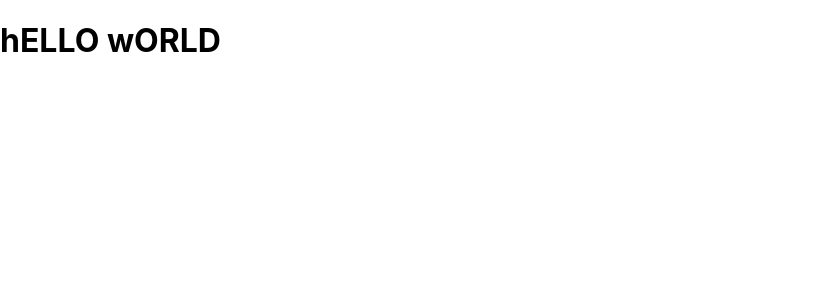
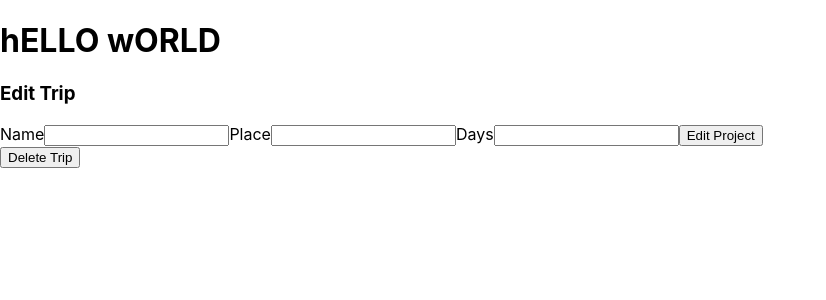
Before and after one commit to asephkhan/project_3_client, a React (Create React App) app: page /trips/edit/1 in a window 1280 px wide. Before the commit this address had no page. Shown: the top 300 px of the page, without its empty margins (0-826 px from the left). Built offline with nearby package versions, Linux system fonts and the light colour scheme; no server answers.

Commit message:
ade edit, detail pages

```diff
--- a/src/App.js
+++ b/src/App.js
@@ -1,5 +1,5 @@
 /* import "./App.css"; */
-/* import React from "react"; */
+ import React from "react";
  import { Routes, Route } from "react-router-dom";
 /* import Navbar from "./Components/Navbar/Navbar"; */
 import Pages from "./Pages/Pages";
--- /dev/null
+++ b/src/Components/AddForm/AddForm.jsx
@@ -0,0 +1,52 @@
+import axios from 'axios';
+import { React, useState } from 'react';
+
+function AddForm(props) {
+    const [name, setName] = useState('');
+    const [place, setPlace] = useState('');
+    const [days, setDays] = useState('')
+
+    const handleSubmit = (e) => {
+        e.preventDefault();
+
+
+      const body = { name, place, days };
+      console.log('yellow')
+      axios
+      .post(`${process.env.REACT_APP_API_URL}/trip`, body)
+      .then((response) => {
+        setName('');
+        setPlace('');
+        setDays('');
+        props.refreshTrips();
+      })
+      .catch((err) => console.log(err));
+
+    }
+  return (
+    <div>
+    <h2> Add Trip </h2>
+
+<form onSubmit={handleSubmit}>
+
+ <label htmlFor="name">Name</label>
+ <input type="text" onChange={(e) => setName(e.target.value)} />
+
+ <label htmlFor="place">Place</label>
+ <input type="text" onChange={(e) => setPlace(e.target.value)} />
+
+ <label htmlFor="days">Days</label>
+ <input type="text" onChange={(e) => setDays(e.target.value)} />
+
+
+
+<button type="submit">Add Trip</button>
+</form>
+
+
+
+    </div>
+  )
+
+  }
+export default AddForm;
--- /dev/null
+++ b/src/Pages/EditTrip/EditTrip.jsx
@@ -0,0 +1,78 @@
+import React, { useState, useEffect } from 'react';
+import axios from 'axios';
+import { useParams, useNavigate } from 'react-router-dom';
+
+function EditTrip() {
+  const [name, setName] = useState('');
+  const [place, setPlace] = useState('');
+  const [days, setDays] = useState('');
+
+
+  const { tripId } = useParams();
+
+  const navigate = useNavigate();
+
+  const deleteTrip = () => {
+    axios
+      .delete(`${process.env.REACT_APP_API_URL}/trips/${tripId}`)
+      .then(() => navigate('/trips'));
+  };
+
+  const fetchProject = async () => {
+    try {
+      let response = await axios.get(`${process.env.REACT_APP_API_URL}/trips/${tripId}`);
+      let { name, place, days } = response.data;
+      setName(name);
+      setPlace(place);
+      setDays(days);
+    } catch (error) {
+      console.log(error);
+    }
+  };
+
+  useEffect(() => {
+    fetchProject();
+  }, []);
+
+  const handleSubmit = (e) => {
+    e.preventDefault();
+
+    const body = { name, place, days };
+
+    axios
+      .put(`${process.env.REACT_APP_API_URL}/trips/${tripId}`, body)
+      .then((response) => {
+        setName('');
+        setPlace('');
+        setDays('');
+        navigate(`/trips/${tripId}`);
+      })
+      .catch((err) => console.log(err));
+  };
+
+  return (
+    <div>
+      <h3>Edit Trip</h3>
+      <form onSubmit={handleSubmit}>
+
+
+
+<label htmlFor="name">Name</label>
+<input type="text"  name="name" value={name} onChange={(e) => setName(e.target.value)} />
+
+<label htmlFor="place">Place</label>
+<input type="text" name="place" value={place} onChange={(e) => setPlace(e.target.value)} />
+
+<label htmlFor="days">Days</label>
+<input type="text" name="days" value={days} onChange={(e) => setDays(e.target.value)} />
+
+
+<button type="submit">Edit Project</button>
+      </form>
+
+      <button onClick={deleteTrip}> Delete Trip</button>
+    </div>
+  );
+}
+
+export default EditTrip;
--- a/src/Pages/Pages.jsx
+++ b/src/Pages/Pages.jsx
@@ -6,7 +6,9 @@ import { Routes, Route } from "react-router-dom";
 import IsAnon from "../Components/IsAnon/IsAnnon";
 import AllFlights from "../Components/AllFlights/AllFlights";
 import IsPrivate from "../Components/IsPrivate/IsPrivate";
-import FlightDetails from "./FlightDetails/FlightDetails";
+import EditTrip from "./EditTrip/EditTrip";
+import Trips from "./Trips/Trips";
+import TripDetails from "./TripDetails/TripDetails";
 function Pages() {
   return (
     <div>
@@ -16,22 +18,26 @@ function Pages() {
         <Route path="/" element={<Home />} />
         <Route path='/flights' element={<AllFlights />} />
 
-        <Route
-          path="/flights"
+         <Route
+          path="/trips"
           element={
             <IsPrivate>
-              <AllFlights/>
+              <Trips/>
             </IsPrivate>
           }
         />
-         <Route
-          path="/flights/:flightId"
+
+        <Route
+          path="/trips/:trip"
           element={
             <IsPrivate>
-              <FlightDetails/>
+              <TripDetails/>
             </IsPrivate>
           }
         />
+
+<Route path="/trips/edit/:tripId" element={<EditTrip />} />
+
         <Route path="/signup"element={
             <IsAnon>
               <SignupPage />
--- /dev/null
+++ b/src/Pages/TripDetails/TripDetails.jsx
@@ -0,0 +1,52 @@
+import { useState, useEffect } from "react";
+import axios from "axios";
+import { Link, useParams } from "react-router-dom";
+
+function TripDetails() {
+  const [trip, setTrip] = useState(null);
+  const { tripId } = useParams();
+
+  const fetchTrip = async () => {
+    try {
+      let response = await axios.get(
+        `${process.env.REACT_APP_API_URL}/trip/${tripId}`
+      );
+      setTrip(response.data);
+    } catch (error) {
+      console.log(error);
+    }
+  };
+
+  useEffect(() => {
+    fetchTrip();
+  }, []);
+
+  return (
+    <div>
+
+      <h3>TripDetails</h3>
+      {trip && (
+        <>
+          <h1>{trip.place}</h1>
+         {/*  <p>{trip.name}</p>
+          <p>{trip.days}</p> */}
+        </>
+      )}
+
+      {trip &&
+        trip.map((triparr) => (
+          <li key={trip._id}>
+            <h3>{triparr.place}</h3>
+            <p>{triparr.name}</p>
+            <p>{triparr.days}</p>
+          </li>
+        ))}
+
+
+     {/*  {trip && <Link to={`/trips/edit/${trip._id}`}>Edit Trip</Link>} */}
+      <Link to="/trips"> Back to trips</Link>
+    </div>
+  );
+}
+
+export default TripDetails;
--- /dev/null
+++ b/src/Pages/Trips/Trips.jsx
@@ -0,0 +1,48 @@
+import React, { useState, useEffect } from 'react';
+ import axios from 'axios';
+import { Link } from 'react-router-dom';
+import AddForm from '../../Components/AddForm/AddForm';
+
+
+function Trips() {
+const [trips, setTrips] = useState([]);
+
+const fetchTrips = async () => {
+  try {
+
+    let response = await axios.get(`${process.env.REACT_APP_API_URL}/trip`,);
+    setTrips(response.data);
+    console.log(response.data)
+  } catch (error) {
+    console.log(error);
+  }
+};
+
+useEffect(() => {
+  fetchTrips();
+}, []);
+
+
+  return (
+    <div>
+
+<h2> Trips </h2>
+     <AddForm refreshProjects={fetchTrips} />
+     {trips.map((trip) => {
+        return (
+          <div key={trip._id}>
+            <Link to={`/trips/${trip._id}`}>
+              <h3>{trip.place}</h3>
+              <h1>{trip.name}</h1>
+            </Link>
+          </div>
+        );
+      })}
+
+    </div>
+
+
+  )
+}
+
+export default Trips
```
Also changed, not shown: src/Components/AllFlights/AllFlights.jsx (+1 -7 lines), 1 other file (tests, documents, lock files or other folders).
